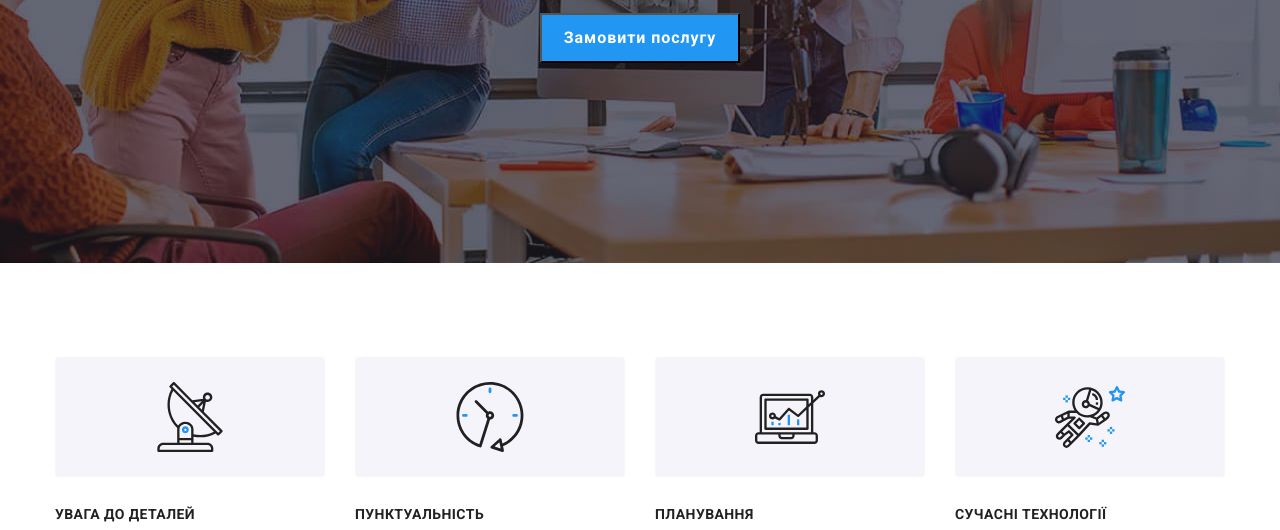
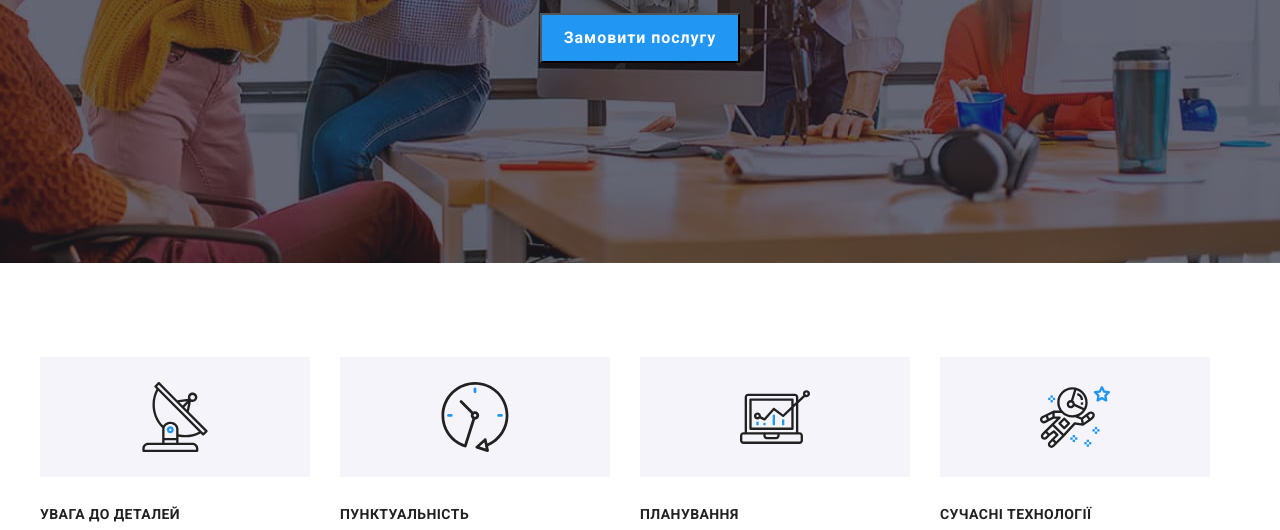
Before and after one commit to vmelniki2828/goit-markup-hw-04, a plain HTML site: page index.html in a window 1280 px wide. Shown: the part 417-947 px from the top of the page. Drawn offline with nearby package versions, Linux system fonts and the light colour scheme.

Commit message:
HW4 second edit

```diff
--- a/css/styles.css
+++ b/css/styles.css
@@ -179,29 +179,29 @@ body{
 }
 
 .about-item{
-    max-width: 270px;
+    justify-content: center;
+    align-items: center;
+    padding: 0;
 }
 
-.about-item:not(:last-child) {
+.about-item:last-child {
+    margin-right: 0;
+}
+
+.svg-icon{
+    width: 270px;
+    height: 120px;
+    background: #F5F4FA;
     margin-right: 30px;
+    margin-bottom: 30px;
+    display: flex;
+    justify-content: center;
+    align-items: center;
+    padding: 0;
 }
 
 .about-icon-list {
     display: flex;
-    justify-content: center;
-    align-items: center;
-}
-
-.about-icon-item {
-    width: 270px;
-    height: 120px;
-    background: #F5F4FA;
-    margin-left: 30px;
-    margin-bottom: 30px;
-    display: flex;
-    justify-content: center;
-    align-items: center;
-    border-radius: 4px;
 }
 
 .about-icon-item:first-child {
--- a/index.html
+++ b/index.html
@@ -54,40 +54,47 @@
         <section class="about">
             <div class="container">
                 <h2 class="options-title">Параметри</h2>
-                <ul class="about-icon-list list">
-                    <li class="about-icon-item"> <svg width="70" height="70">
-                            <use href="./images/icons.svg#icon-antenna-1"></use>
-                        </svg> </li>
-                    <li class="about-icon-item"> <svg width="70" height="70">
-                            <use href="./images/icons.svg#icon-clock-1"></use>
-                        </svg></li>
-                    <li class="about-icon-item"> <svg width="70" height="70">
-                            <use href="./images/icons.svg#icon-diagram-1"></use>
-                        </svg></li>
-                    <li class="about-icon-item"> <svg width="70" height="70">
-                            <use href="./images/icons.svg#icon-astronaut-1"></use>
-                        </svg></li>
-                </ul>
                 <ul class="about-list">
                     <li class="about-item">
+                        <div class="svg-icon">
+                            <svg width="70" height="70">
+                                <use href="./images/icons.svg#icon-antenna-1"></use>
+                            </svg>
+                        </div>
+
                         <h3 class="options-subtitle">УВАГА ДО ДЕТАЛЕЙ</h3>
                         <p class="options-text">
                             Ідейні міркування, і навіть початок повсякденної роботи з формування позиції.
                         </p>
                     </li>
                     <li class="about-item">
+                        <div class="svg-icon">
+                            <svg class="svg-item" width="70" height="70">
+                                <use href="./images/icons.svg#icon-clock-1"></use>
+                            </svg>
+                        </div>
                         <h3 class="options-subtitle">ПУНКТУАЛЬНІСТЬ</h3>
                         <p class="options-text">
                             Завдання організації, особливо рамки і місце навчання кадрів тягне у себе.
                         </p>
                     </li>
                     <li class="about-item">
+                        <div class="svg-icon">
+                            <svg class="svg-item" width="70" height="70">
+                                <use href="./images/icons.svg#icon-diagram-1"></use>
+                            </svg>
+                        </div>
                         <h3 class="options-subtitle">ПЛАНУВАННЯ</h3>
                         <p class="options-text">
                             Так само консультація з широким активом значною мірою зумовлює.
                         </p>
                     </li>
                     <li class="about-item">
+                        <div class="svg-icon">
+                            <svg class="svg-item" width="70" height="70">
+                                <use href="./images/icons.svg#icon-astronaut-1"></use>
+                            </svg>
+                        </div>
                         <h3 class="options-subtitle">СУЧАСНІ ТЕХНОЛОГІЇ</h3>
                         <p class="options-text">
                             Значимість цих проблем настільки очевидна, що реалізація планових завдань.
```
